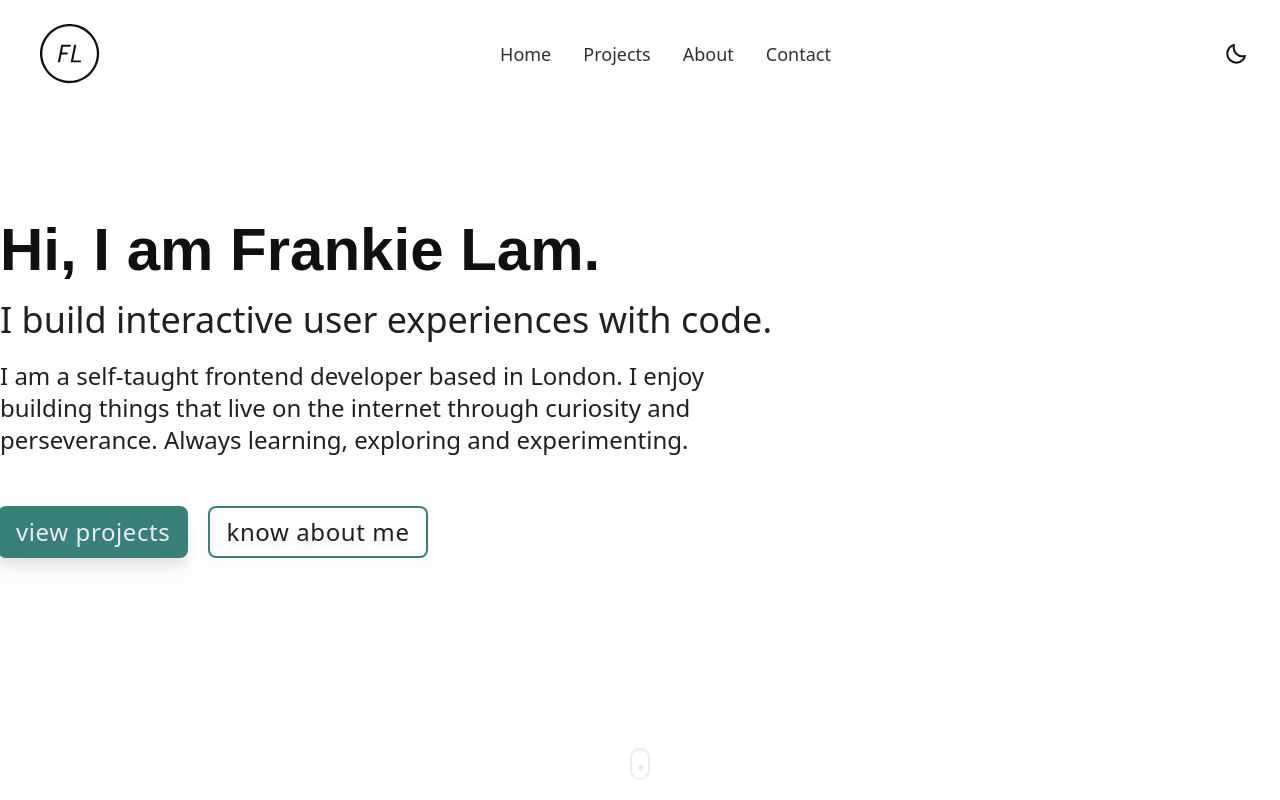
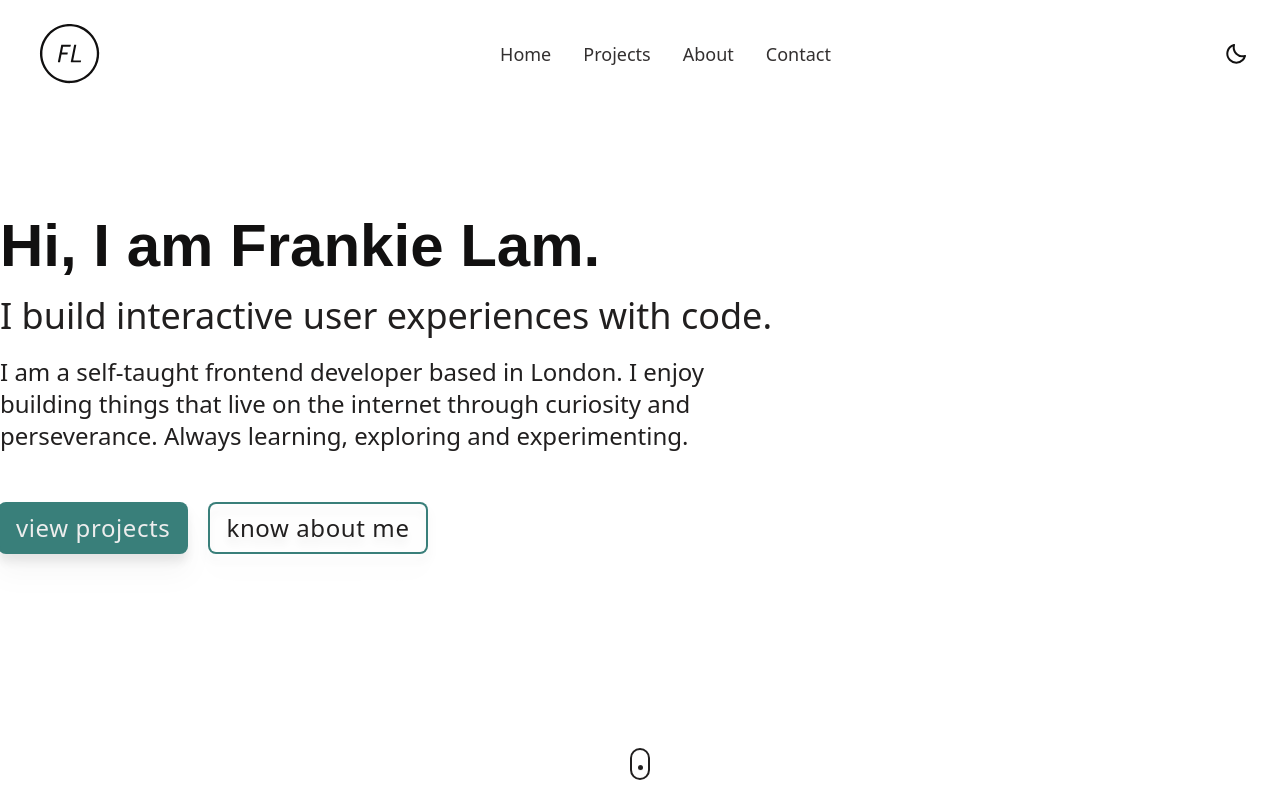
Before and after one commit to frankiecflam/frankielam.dev, a Next.js app: page / in a window 1280 px wide. Built offline with nearby package versions, Linux system fonts and the light colour scheme; a web font is replaced by a local one.

Commit message:
update styles of scroll-down-button to act accordingly with theme

```diff
--- a/components/hero/hero.tsx
+++ b/components/hero/hero.tsx
@@ -11,7 +11,7 @@ const kaisei = Kaisei_HarunoUmi({
 export default function Hero() {
   return (
     <section
-      className="container relative mx-auto min-h-screen px-8 pt-[180px] pb-[60px] md:px-0"
+      className="container relative mx-auto min-h-screen px-8 pt-44 pb-16 md:px-0"
       id="home"
     >
       <div className="flex flex-col gap-y-5 py-10 md:w-4/5">
@@ -45,35 +45,8 @@ export default function Hero() {
       </div>
       <button
         title="scroll down to view projects"
-        className="after:scroll-down absolute bottom-5 left-1/2 flex  h-8 w-5 -translate-x-1/2 items-center justify-center rounded-[25px] border-2 border-white-100 after:block  after:h-[5px] after:w-[5px] after:rounded-full after:bg-white-100 after:content-[''] sm:flex"
+        className="after:scroll-down absolute bottom-5 left-1/2 flex  h-8 w-5 -translate-x-1/2 items-center justify-center rounded-[25px] border-2 border-black-100 after:block after:h-[5px]  after:w-[5px] after:rounded-full after:bg-black-100 after:content-[''] dark:border-white-100 after:dark:bg-white-100 sm:flex"
       />
     </section>
   );
 }
-
-/*
-.scrollDown {
-    display: block;
-    position: absolute;
-    cursor: pointer;
-    bottom: 6%;
-    left: 50%;
-    width: 2rem;
-    height: 3rem;
-    border: 2px solid var(--font-color-light-3);
-    border-radius: 2.5rem;
-    transform: translateX(-50%);
-  }
-
-  .scrollDown::after {
-    content: "";
-    position: absolute;
-    top: 50%;
-    left: 50%;
-    width: 0.5rem;
-    height: 0.5rem;
-    background-color: var(--font-color-light-1);
-    border-radius: 100%;
-    animation: upDown 1.5s infinite ease-out;
-  }
-*/
```
